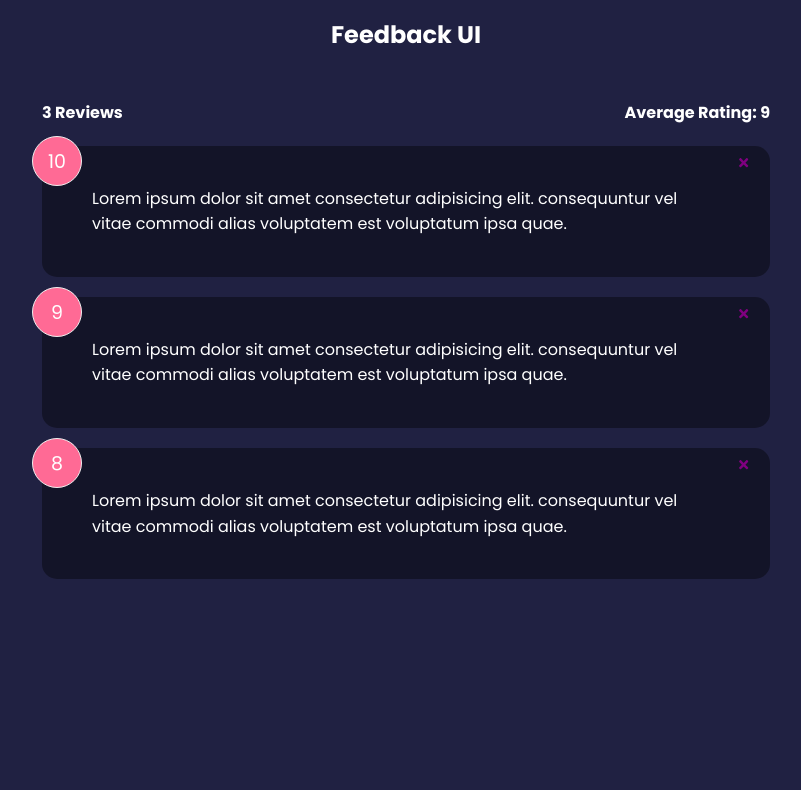
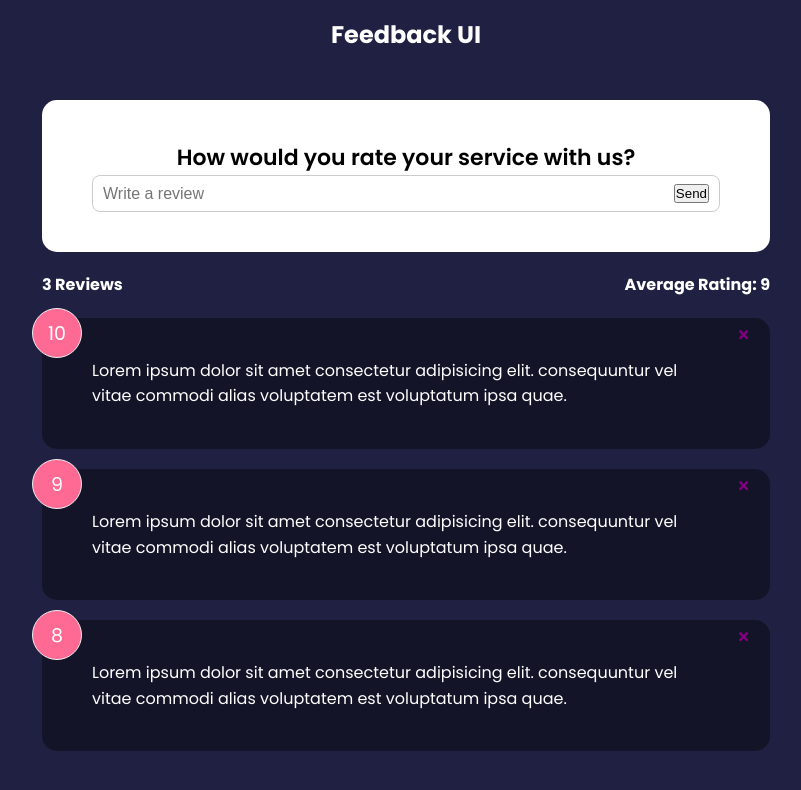
Before and after one commit to ediaz13/my-feedback-app, a React (Create React App) app: page / in a window 1280 px wide. Shown: the top 790 px of the page, without its empty margins (234-1035 px from the left). Built offline with nearby package versions, Linux system fonts and the light colour scheme.

Commit message:
19. Form Input & State

```diff
--- a/src/App.js
+++ b/src/App.js
@@ -4,6 +4,7 @@
 import Header from "./components/Header";
 import FeedbackData from "./data/FeedbackData";
 import FeedbackStats from "./components/FeedbackStats";
+import FeedbackForm from "./components/FeedbackForm";
 
 function App() {
   const [feedback, setFeedback] = useState(FeedbackData);
@@ -18,6 +19,7 @@
     <>
       <Header />
       <div className="container">
+        <FeedbackForm/>
         <FeedbackStats feedback={feedback} />
         <FeedbackList feedback={feedback} handleDelete={deleteFeedback} />
       </div>
--- /dev/null
+++ b/src/components/FeedbackForm.jsx
@@ -0,0 +1,26 @@
+import { useState } from 'react'
+import React from 'react'
+import Card from './shared/Card'
+
+function FeedbackForm() {
+    const [text, setText] = useState('');
+
+    const handleTextChange = (e) => {
+        setText(e.target.value);
+    }
+
+    return (
+    <Card >
+        <form>
+            <h2>How would you rate your service with us?</h2>
+            {/* @TODO -rating select component  */}
+            <div className="input-group">
+                <input onChange={handleTextChange} type="text" placeholder='Write a review' value={text}/>
+                <button type="submit">Send</button>
+            </div>
+        </form>
+    </Card>
+  )
+}
+
+export default FeedbackForm
```
